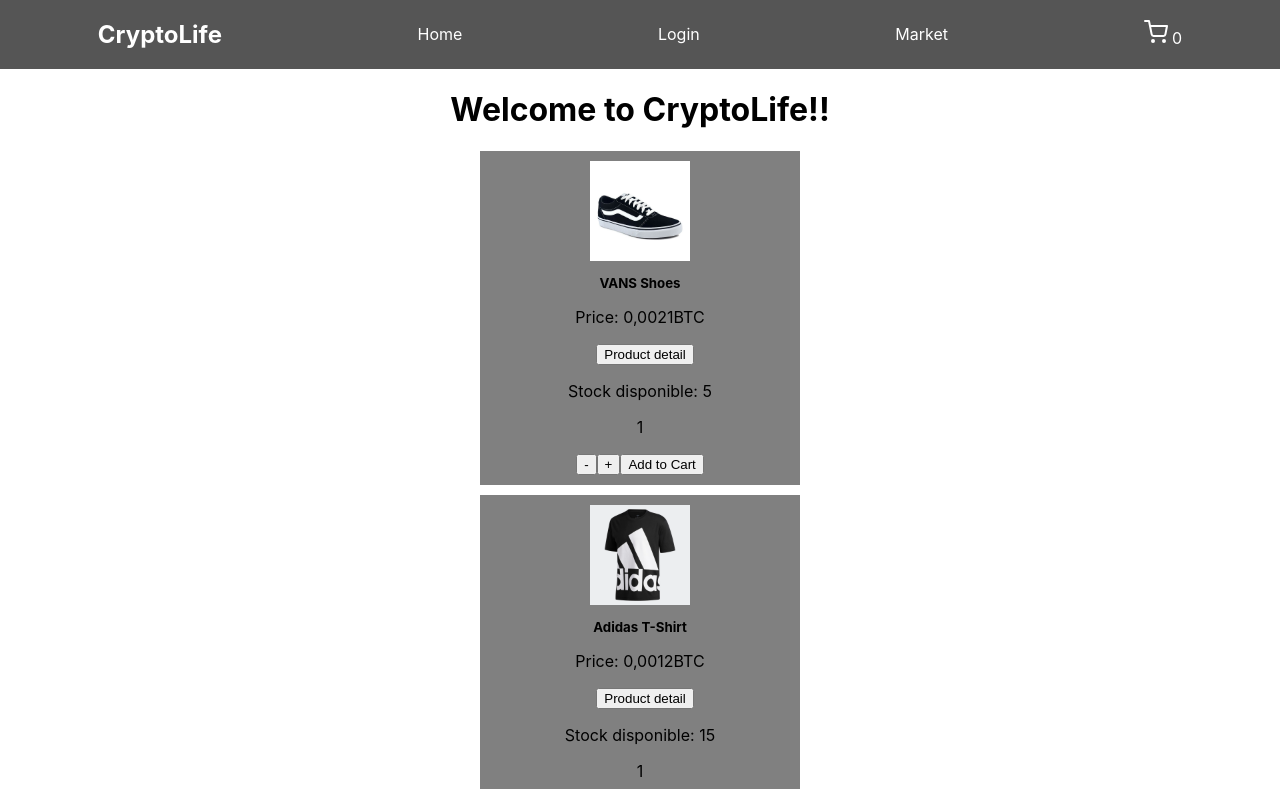
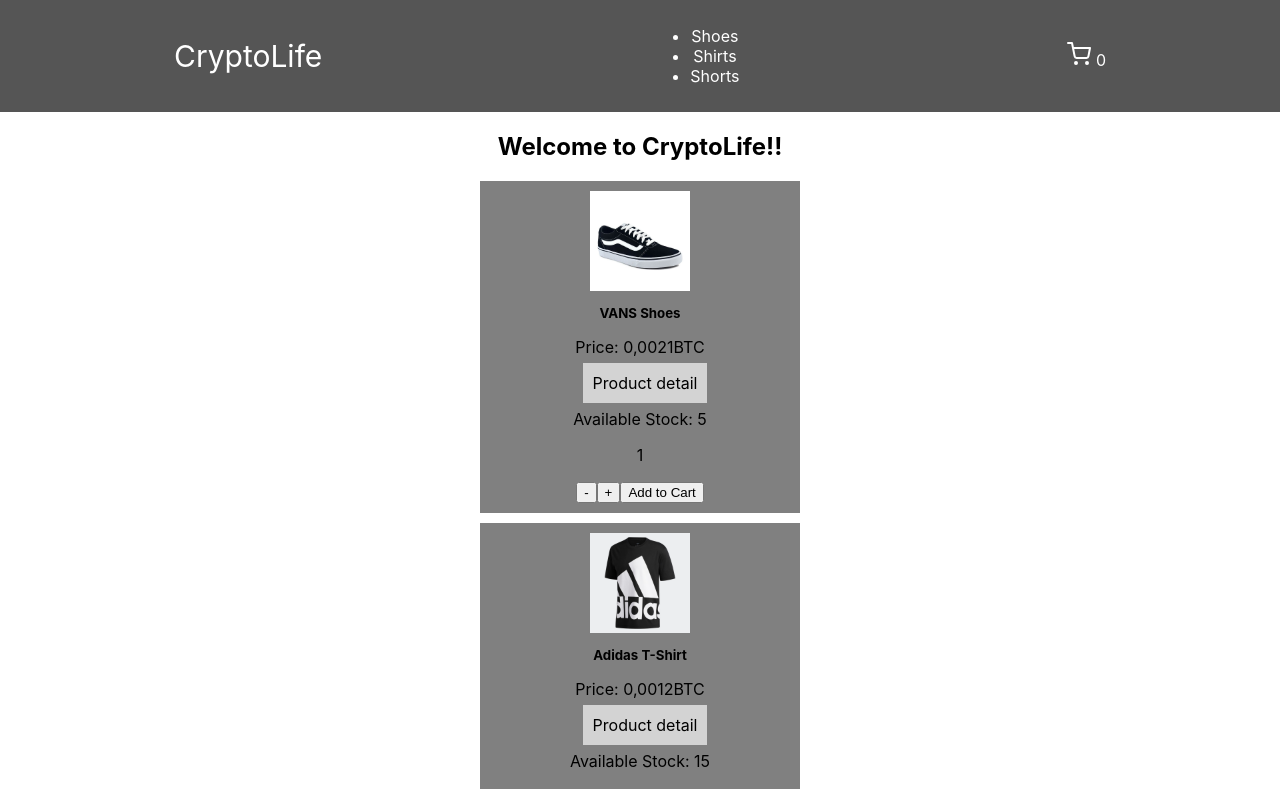
Before and after one commit to tomassalvatore/cryptolife-salvatore, a React (Create React App) app: page / in a window 1280 px wide. Shown: the top 789 px of the page. Built offline with nearby package versions, Linux system fonts and the light colour scheme.

Commit message:
Linkeando y arreglando rutas

```diff
--- a/package.json
+++ b/package.json
@@ -13,6 +13,7 @@
     "react": "17.0.2",
     "react-bootstrap": "^2.0.2",
     "react-dom": "17.0.2",
+    "react-router-dom": "5.2",
     "react-scripts": "4.0.3",
     "web-vitals": "1.1.2"
   },
--- a/src/App.js
+++ b/src/App.js
@@ -1,16 +1,25 @@
+//import 'bootstrap/dist/css/bootstrap.min.css';
+//import 'bootstrap/dist/js/bootstrap.bundle.min';
+import { BrowserRouter, Switch, Route } from 'react-router-dom';
 import './App.css';
 import ItemDetailContainer from './components/ItemDetailContainer/ItemDetailContainer';
-//import 'bootstrap/dist/css/bootstrap.min.css';
-//import 'bootstrap/dist/js/bootstrap.bundle.min';
 import ItemListContainer from './components/ItemListContainer/ItemListContainer';
 import Navbar from './components/NavBar/NavBar';
 
 function App() {
   return (
     <div className='App'>
-      <Navbar />
-      <ItemListContainer greeting={'Welcome to CryptoLife!!'} />
-      <ItemDetailContainer />
+      <BrowserRouter>
+        <Navbar />
+        <Switch>
+          <Route exact path='/'>
+            <ItemListContainer greeting={'Welcome to CryptoLife!!'} />
+          </Route>
+          <Route path='/detail/:id?'>
+            <ItemDetailContainer />
+          </Route>
+        </Switch>
+      </BrowserRouter>
     </div>
   );
 }
--- a/src/components/Item/Item.js
+++ b/src/components/Item/Item.js
@@ -1,5 +1,6 @@
 import React from 'react';
 import ItemCount from '../ItemCount/ItemCount';
+import { Link } from 'react-router-dom';
 
 const Item = ({ product }) => {
   return (
@@ -14,8 +15,13 @@
       <img src={product.img} alt={product.name} style={{ maxWidth: 100 }}></img>
       <h5 style={{ margin: 10 }}>{product.name}</h5>
       <p>Price: {product.price}</p>
-      <button style={{ color: 'black', marginLeft: 10 }}>Product detail</button>
-      <p>Stock disponible: {product.stock}</p>
+      <Link
+        to={`/detail/${product.id}`}
+        style={{ color: 'black', backgroundColor: 'lightgray', padding: 10, marginLeft: 10 }}
+      >
+        Product detail
+      </Link>
+      <p>Available Stock: {product.stock}</p>
       <ItemCount stock={product.stock} initial='1' key={Math.random} />
     </div>
   );
--- a/src/components/ItemDetail/ItemDetail.js
+++ b/src/components/ItemDetail/ItemDetail.js
@@ -5,13 +5,13 @@
   return (
     <div>
       <div>
-        <img src={item.img} alt={item.name}></img>
+        <img src={item?.img} alt={item?.name}></img>
       </div>
       <div>
-        <h4>{item.name}</h4>
-        <p>{item.description}</p>
-        <p>Precio: {item.price}</p>
-        <ItemCount stock='10' initial='1' />
+        <h4>{item?.name}</h4>
+        <p>{item?.description}</p>
+        <p>Precio: {item?.price}</p>
+        <ItemCount stock={item?.stock} initial='1' />
       </div>
     </div>
   );
--- a/src/components/ItemDetailContainer/ItemDetailContainer.js
+++ b/src/components/ItemDetailContainer/ItemDetailContainer.js
@@ -1,13 +1,15 @@
 import React from 'react';
 import { useState, useEffect } from 'react';
-import { getItem } from '../../products';
 import ItemDetail from '../ItemDetail/ItemDetail';
+import { getProductById } from '../../products';
+import { useParams } from 'react-router';
 
 const ItemDetailContainer = () => {
   const [item, setItem] = useState([]);
+  const { id } = useParams();
 
   useEffect(() => {
-    const list = getItem();
+    const list = getProductById(id);
 
     list.then((response) => {
       setItem(response);
@@ -16,13 +18,9 @@
     return () => {
       setItem([]);
     };
-  }, []);
+  }, [id]);
 
-  return (
-    <div>
-      <ItemDetail item={item} />
-    </div>
-  );
+  return <div>{item.length !== 0 ? <ItemDetail item={item} /> : 'Loading...'}</div>;
 };
 
 export default ItemDetailContainer;
--- a/src/components/ItemListContainer/ItemListContainer.js
+++ b/src/components/ItemListContainer/ItemListContainer.js
@@ -1,13 +1,16 @@
 import React from 'react';
 import ItemList from '../ItemList/ItemList';
 import { useState, useEffect } from 'react';
+import { useParams } from 'react-router-dom';
 import { getProducts } from '../../products';
 
 const ItemListContainer = ({ greeting }) => {
   const [product, setProduct] = useState([]);
+  const { categoryId } = useParams();
+  console.log(categoryId);
 
   useEffect(() => {
-    const list = getProducts();
+    const list = getProducts(categoryId);
 
     list.then((response) => {
       setProduct(response);
@@ -16,12 +19,22 @@
     return () => {
       setProduct([]);
     };
-  }, []);
+  }, [categoryId]);
 
   return (
     <div>
-      <h1>{greeting}</h1>
-      <ItemList product={product} />
+      {product.length !== 0 ? (
+        <div>
+          {categoryId === undefined ? (
+            <h2 className='titulo'>{greeting}</h2>
+          ) : (
+            <h2 className='titulo'>{categoryId.toUpperCase()}</h2>
+          )}
+          <ItemList product={product} />
+        </div>
+      ) : (
+        'Loading...'
+      )}
     </div>
   );
 };
--- a/src/components/NavBar/NavBar.js
+++ b/src/components/NavBar/NavBar.js
@@ -1,17 +1,43 @@
 import React from 'react';
 import CartWidget from '../CartWidget/CartWidget';
 import './NavBar.css';
+import { useEffect, useState } from 'react';
+import { Link } from 'react-router-dom';
+import { getCategories } from '../../products';
 
-function Navbar() {
+const Navbar = () => {
+  const [categories, setCategories] = useState([]);
+
+  useEffect(() => {
+    getCategories()
+      .then((categories) => {
+        setCategories(categories);
+      })
+      .catch((err) => {
+        console.log(err);
+      });
+  }, []);
+
   return (
-    <nav className='navbar'>
-      <h1 className='company-name'>CryptoLife</h1>
-      <a href='/'>Home</a>
-      <a href='/'>Login</a>
-      <a href='/'>Market</a>
+    <nav className='navbar' style={{ padding: 10 }}>
+      <Link to='/' style={{ fontSize: 30 }}>
+        CryptoLife
+      </Link>
+      <div>
+        <ul>
+          {categories.map((cat) => (
+            <li key={cat.id}>
+              <Link key={cat.id} to={`/category/${cat.id}`}>
+                {' '}
+                {cat.description}{' '}
+              </Link>
+            </li>
+          ))}
+        </ul>
+      </div>
       <CartWidget />
     </nav>
   );
-}
+};
 
 export default Navbar;
--- a/src/products.js
+++ b/src/products.js
@@ -5,6 +5,7 @@
     price: '0,0021BTC',
     img: 'images/zapa-vans.jpg',
     stock: 5,
+    category: 'shoe',
   },
   {
     id: 2,
@@ -12,6 +13,7 @@
     price: '0,0012BTC',
     img: 'images/remera-adidas.jpg',
     stock: 15,
+    category: 'shirt',
   },
   {
     id: 3,
@@ -19,7 +21,14 @@
     price: '0,00074BTC',
     img: 'images/short-ua.jpg',
     stock: 10,
+    category: 'short',
   },
+];
+
+const categories = [
+  { id: 'shoes', description: 'Shoes' },
+  { id: 'shirts', description: 'Shirts' },
+  { id: 'shorts', description: 'Shorts' },
 ];
 
 export const getProducts = () => {
@@ -28,8 +37,23 @@
   });
 };
 
+export const getCategories = () => {
+  return new Promise((resolve, reject) => {
+    resolve(categories);
+  });
+};
+
 export const getItem = () => {
   return new Promise((resolve) => {
     setTimeout(() => resolve(products[1]), 2000);
   });
 };
+
+export const getProductById = (id) => {
+  return new Promise((resolve, reject) => {
+    const product = products.find((prod) => parseInt(prod.id) === parseInt(id));
+    setTimeout(() => {
+      resolve(product);
+    }, 1000);
+  });
+};
```
Also changed, not shown: 1 other file (tests, documents, lock files or other folders).
